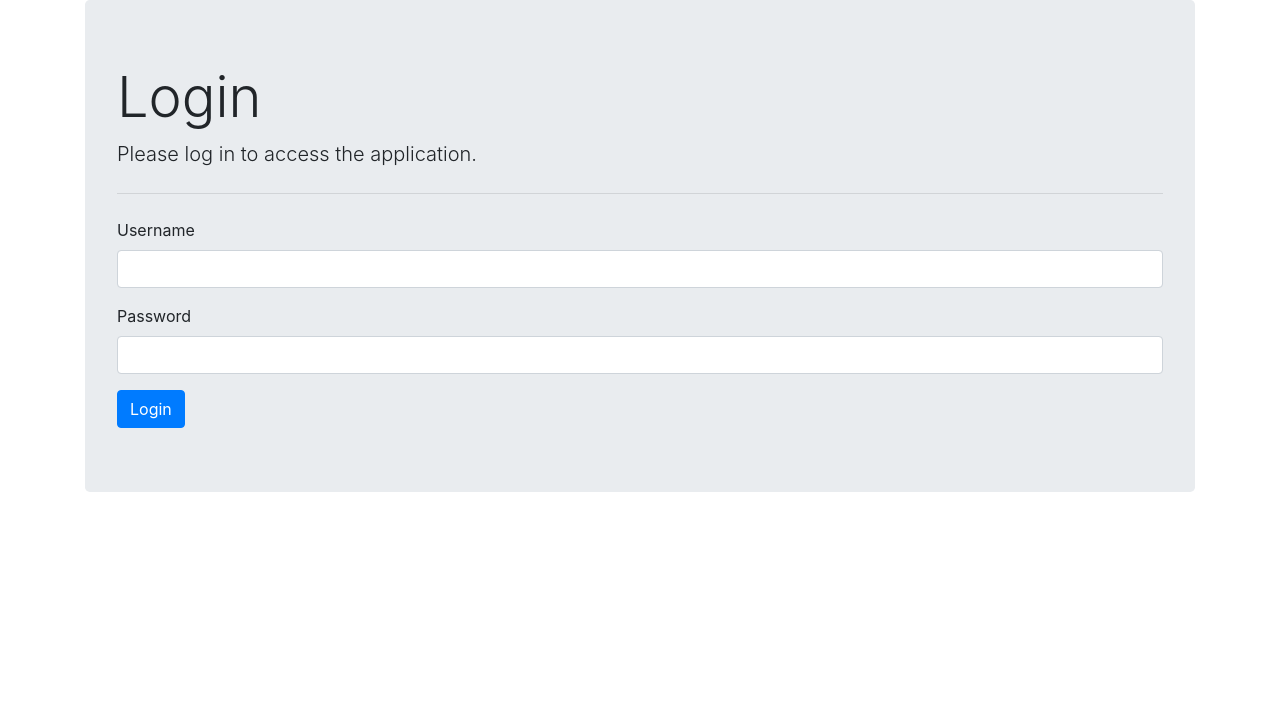
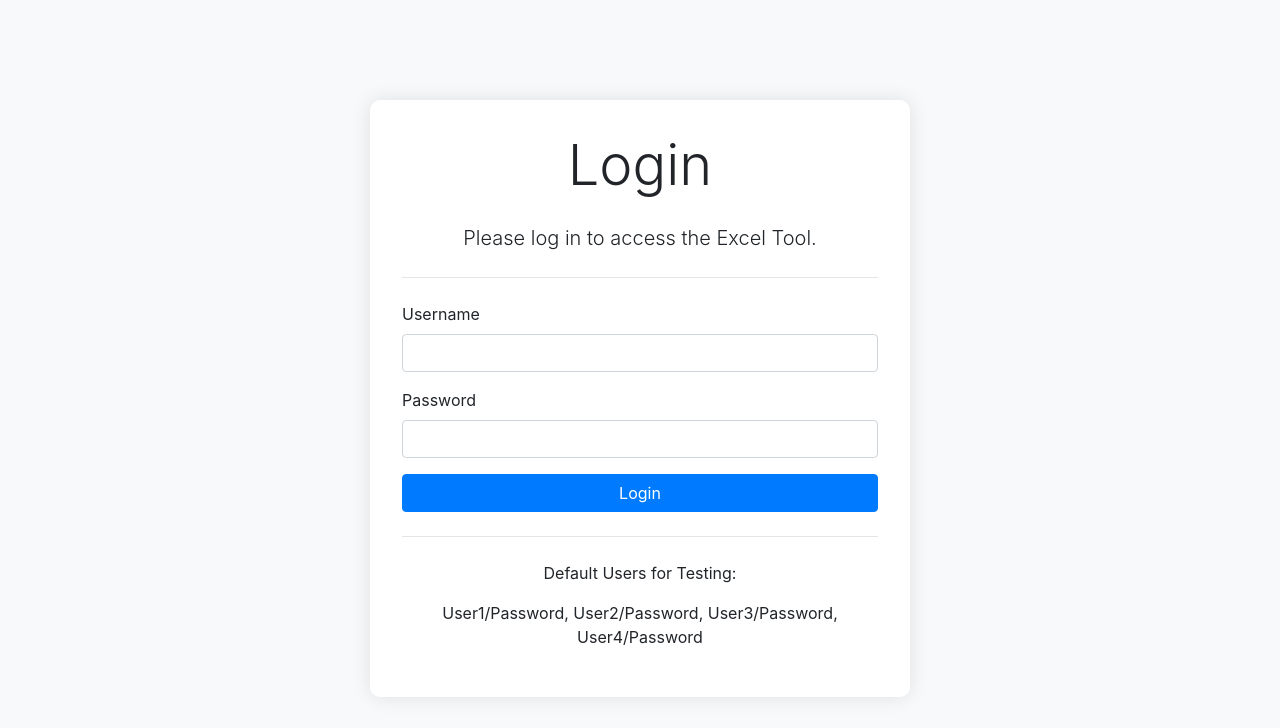
Before and after one commit to seanmcmahon101/render-reconcile-test, a Flask app: page /login in a window 1280 px wide. Shown: the top 728 px of the page. Run offline with Flask 3, Linux system fonts and the light colour scheme; some libraries are stand-ins or nearby versions.

Commit message:
Update login.html

```diff
--- a/templates/login.html
+++ b/templates/login.html
@@ -2,20 +2,44 @@
 <html lang="en">
 <head>
     <meta charset="UTF-8">
-    <title>Login</title>
+    <title>Login - Excel Tool</title>
     <link rel="stylesheet" href="https://stackpath.bootstrapcdn.com/bootstrap/4.5.2/css/bootstrap.min.css">
+    <style>
+        body {
+            background-color: #f8f9fa;
+        }
+        .login-container {
+            margin-top: 100px;
+        }
+        .jumbotron {
+            background-color: #ffffff;
+            border-radius: 10px;
+            box-shadow: 0 0 20px rgba(0,0,0,0.1);
+            padding: 2rem;
+        }
+        .btn-primary {
+            background-color: #007bff;
+            border-color: #007bff;
+        }
+        .btn-primary:hover {
+            background-color: #0056b3;
+            border-color: #0056b3;
+        }
+    </style>
 </head>
 <body>
-    <div class="container">
+    <div class="container login-container">
+        <div class="row justify-content-center">
+            <div class="col-md-6">
                 <div class="jumbotron">
-            <h1 class="display-4">Login</h1>
-            <p class="lead">Please log in to access the application.</p>
+                    <h2 class="display-4 text-center mb-4">Login</h2>
+                    <p class="lead text-center">Please log in to access the Excel Tool.</p>
                     <hr class="my-4">
 
                     {% with messages = get_flashed_messages(with_categories=true) %}
                         {% if messages %}
                             {% for category, message in messages %}
-                    <div class="alert alert-{{ category }}" role="alert">
+                            <div class="alert alert-{{ category }} text-center" role="alert">
                                 {{ message }}
                             </div>
                             {% endfor %}
@@ -31,8 +55,13 @@
                             <label for="password">Password</label>
                             <input type="password" class="form-control" id="password" name="password" required>
                         </div>
-                <button type="submit" class="btn btn-primary">Login</button>
+                        <button type="submit" class="btn btn-primary btn-block">Login</button>
                     </form>
+                    <hr class="my-4">
+                    <p class="text-center">Default Users for Testing:</p>
+                    <p class="text-center">User1/Password, User2/Password, User3/Password, User4/Password</p>
+                </div>
+            </div>
         </div>
     </div>
     <script src="https://code.jquery.com/jquery-3.5.1.slim.min.js"></script>
```
Lines whose indentation alone changed are shown as unchanged.
